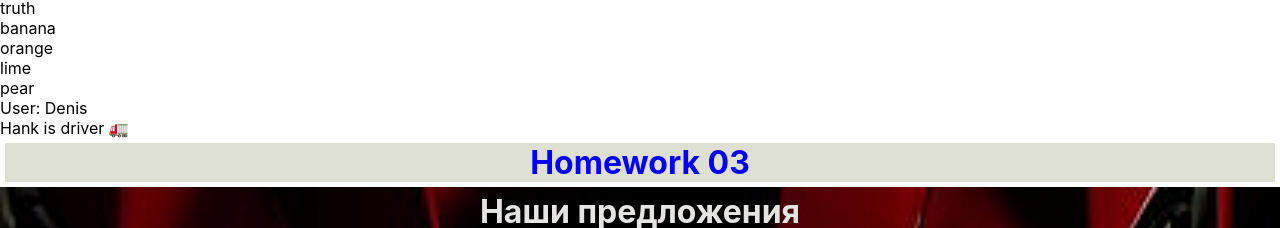
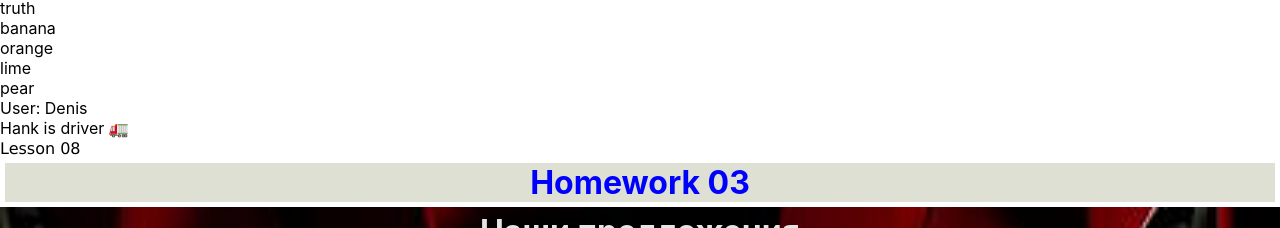
Before and after one commit to BorisIurciuc/my-app, a React (Create React App) app: page / in a window 1280 px wide. Shown: the part 2756-2984 px from the top of the page. Built offline with nearby package versions, Linux system fonts and the light colour scheme.

Commit message:
add lesson08

```diff
--- a/src/index.tsx
+++ b/src/index.tsx
@@ -9,6 +9,7 @@
 import Homework05 from './homeworks/homework05/Homework05';
 import Lesson06 from './lessons/lesson06/Lesson06';
 import Homework06 from './homeworks/homework06/Homework06';
+import Lesson08 from './lessons/lesson08/Lesson08';
 
 const root = ReactDOM.createRoot(
   document.getElementById('root') as HTMLElement
@@ -20,6 +21,7 @@
     <Lesson05 />
     <Lesson06 />
     <Lesson07 />
+    <Lesson08 />
     <Homework03 />
     <Homework04 />
     <Homework05 />
--- /dev/null
+++ b/src/lessons/lesson08/Lesson08.tsx
@@ -0,0 +1,8 @@
+const Lesson08 = () => {
+    return (
+        <div>
+            <span>Lesson 08</span>
+        </div>
+    )
+}
+export default Lesson08;
```
